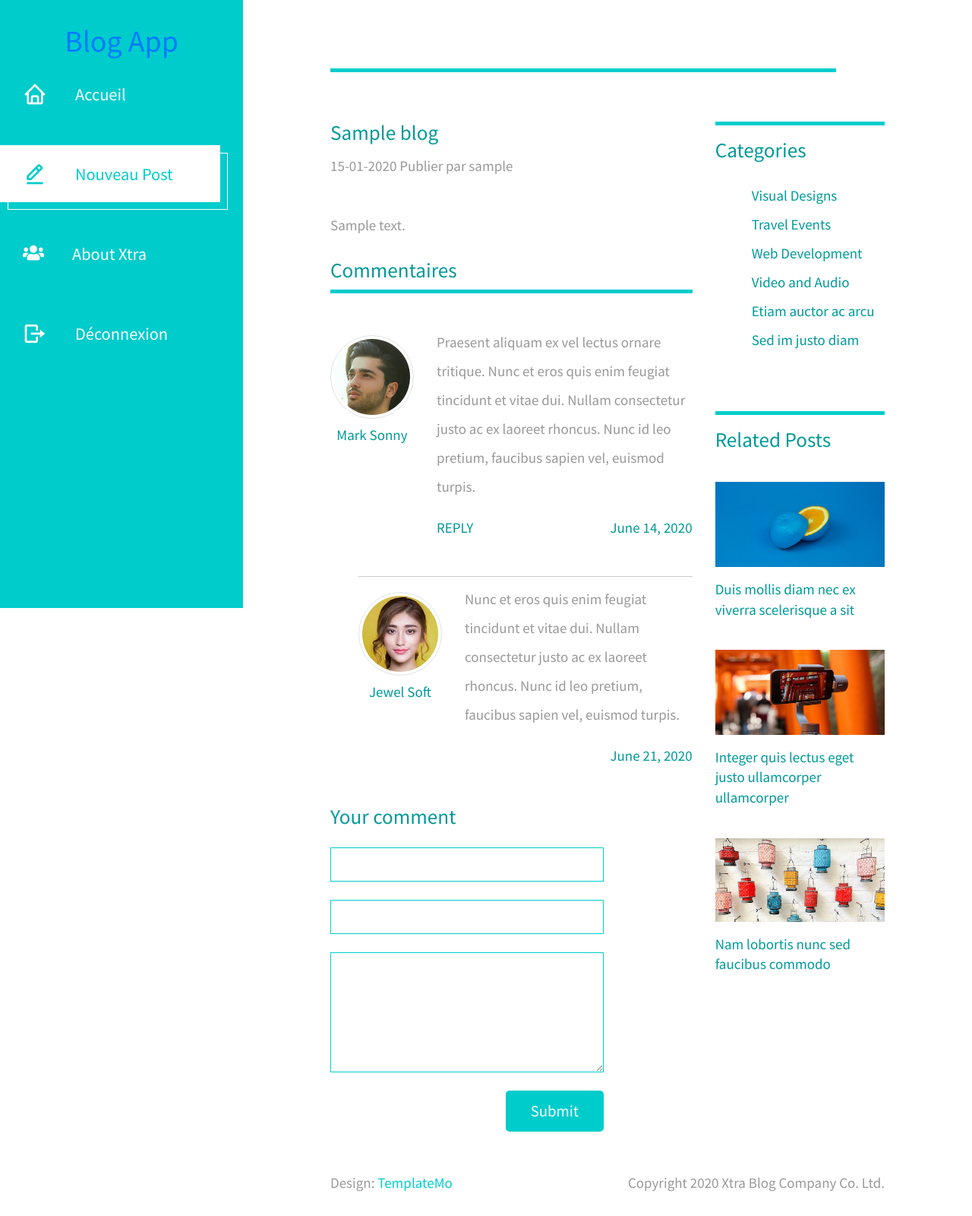
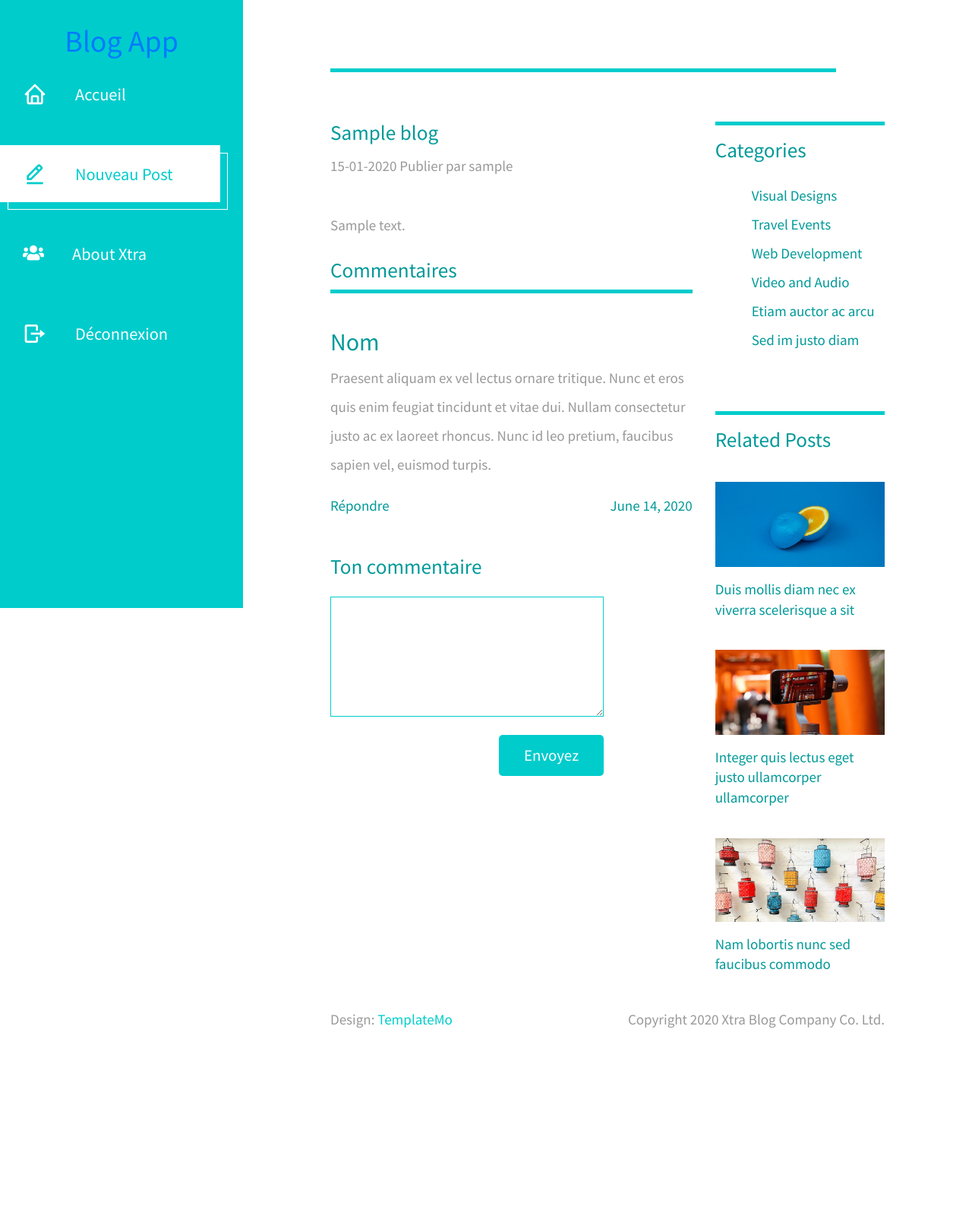
Before and after one commit to CyrilleValentin/WebBlogApp, a Django app: template blog_app/templates/post_detail.html in a window 1280 px wide. Shown: the whole page at 76% size. After the commit the page ends 1353 px from the top, so only its background shows below. Run offline with Django 5.2, Linux system fonts and the light colour scheme; the template is opened without the code that fills it: most values are stand-ins (such as "Sample title", 1, 10 or a date in 2020); data that the repository does not hold is empty; some libraries are stand-ins or nearby versions.

Commit message:
creation of comment add function url and model

```diff
--- a/blog_app/templates/home.html
+++ b/blog_app/templates/home.html
@@ -70,7 +70,7 @@
                                         <img src={{ blog.image_url }} alt="{{ blog.title }}" class="img-fluid">
                                         {% endif %}
                                     </div>
-                                    {% comment %} <span class="position-absolute tm-new-badge">New</span> {% endcomment %}
+
                                     <h2 class="tm-pt-30 tm-color-primary tm-post-title">{{ blog.title }}</h2>
                                 </a>
 
@@ -91,7 +91,7 @@
                                 <hr>
                                 <div class="d-flex justify-content-between">
                                     <span>{{ blog.comments }} commentaires</span>
-                                    <span>par {{ blog.user.username }}</span>
+                                    <span>Par {{ blog.user.username }}</span>
                                 </div>
                             </article>
                         {% endfor %}
--- a/blog_app/templates/new_post.html
+++ b/blog_app/templates/new_post.html
@@ -57,7 +57,7 @@
                                     <textarea class="form-control" name="content" rows="8" placeholder="Entrer le contenu du post"></textarea>
                                 </div>
                                 <div class="mb-4">
-                                    <input type="file" id="id_image" name="image" accept="image/*" onchange="previewImage(this)" required>
+                                    <input type="file" id="id_image" name="image" accept="image/*" onchange="previewImage(this)" >
                                 </div>
                                 <div id="image-preview"></div>
                                 <div class="text-right">
--- a/blog_app/templates/post_detail.html
+++ b/blog_app/templates/post_detail.html
@@ -70,11 +70,9 @@
                             <h2 class="tm-color-primary tm-post-title">Commentaires</h2>
                             <hr class="tm-hr-primary tm-mb-45">
                             <div class="tm-comment tm-mb-45">
-                                <figure class="tm-comment-figure">
-                                    <img src="img/comment-1.jpg" alt="Image" class="mb-2 rounded-circle img-thumbnail">
-                                    <figcaption class="tm-color-primary text-center">Mark Sonny</figcaption>
-                                </figure>
+
                                 <div>
+                                    <h2 class="tm-color-primary">Nom</h2>
                                     <p>
                                         Praesent aliquam ex vel lectus ornare tritique. Nunc et eros
                                         quis enim feugiat tincidunt et vitae dui. Nullam consectetur
@@ -82,39 +80,20 @@
                                         sapien vel, euismod turpis.
                                     </p>
                                     <div class="d-flex justify-content-between">
-                                        <a href="#" class="tm-color-primary">REPLY</a>
+                                        <a href="#" class="tm-color-primary">Répondre</a>
                                         <span class="tm-color-primary">June 14, 2020</span>
                                     </div>
                                 </div>
                             </div>
-                            <div class="tm-comment-reply tm-mb-45">
-                                <hr>
-                                <div class="tm-comment">
-                                    <figure class="tm-comment-figure">
-                                        <img src="img/comment-2.jpg" alt="Image" class="mb-2 rounded-circle img-thumbnail">
-                                        <figcaption class="tm-color-primary text-center">Jewel Soft</figcaption>
-                                    </figure>
-                                    <p>
-                                        Nunc et eros quis enim feugiat tincidunt et vitae dui.
-                                        Nullam consectetur justo ac ex laoreet rhoncus. Nunc
-                                        id leo pretium, faucibus sapien vel, euismod turpis.
-                                    </p>
-                                </div>
-                                <span class="d-block text-right tm-color-primary">June 21, 2020</span>
-                            </div>
-                            <form action="" class="mb-5 tm-comment-form">
-                                <h2 class="tm-color-primary tm-post-title mb-4">Your comment</h2>
-                                <div class="mb-4">
-                                    <input class="form-control" name="name" type="text">
-                                </div>
-                                <div class="mb-4">
-                                    <input class="form-control" name="email" type="text">
-                                </div>
+
+                            <form method="POST" action="{% url 'post_detail' blog_id=blog.id  %}" class="mb-5 tm-comment-form">
+                                {% csrf_token %}
+                                <h2 class="tm-color-primary tm-post-title mb-4">Ton commentaire</h2>
                                 <div class="mb-4">
                                     <textarea class="form-control" name="message" rows="6"></textarea>
                                 </div>
                                 <div class="text-right">
-                                    <button class="tm-btn tm-btn-primary tm-btn-small">Submit</button>
+                                    <button type="submit" class="tm-btn tm-btn-primary tm-btn-small">Envoyez</button>
                                 </div>
                             </form>
                         </div>
--- a/blog_app/urls.py
+++ b/blog_app/urls.py
@@ -6,5 +6,5 @@ urlpatterns = [
     path('post_detail/<int:blog_id>/', views.post_detail, name='post_detail'),
     path('new_post/', views.new_post, name='new_post'),
     path('create/', views.create_blog, name='create_blog'),
-   path('like/', views.like_post, name='like_blog'),
+    path('like/', views.like_post, name='like_blog'),
 ]
```
Also changed, not shown: blog_app/models.py (+3 -16 lines), blog_app/views.py (+8 -8 lines), blog_app/media/blog_images/github-worth.png (added), blog_app/migrations/0001_initial.py, 1 other file.
